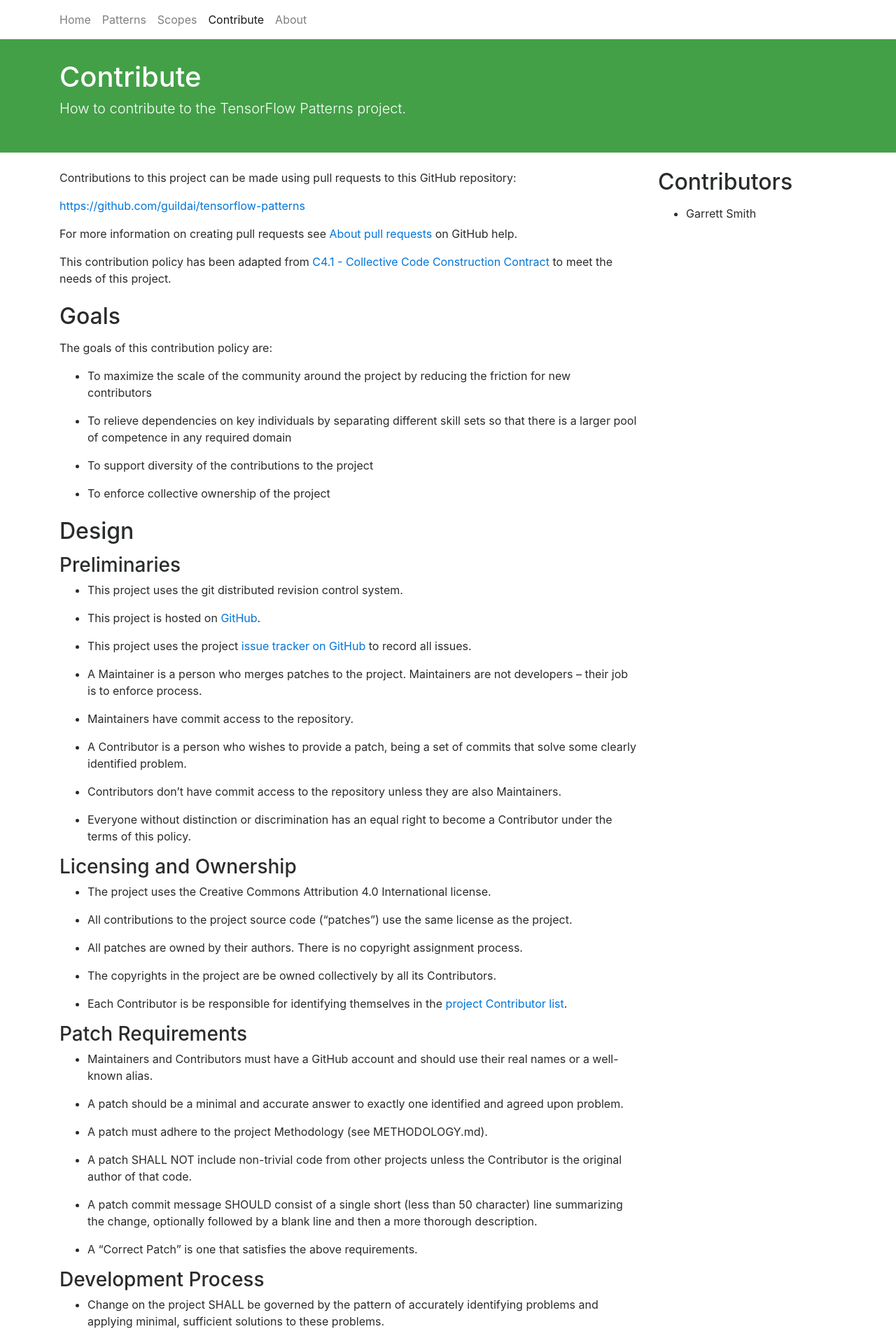
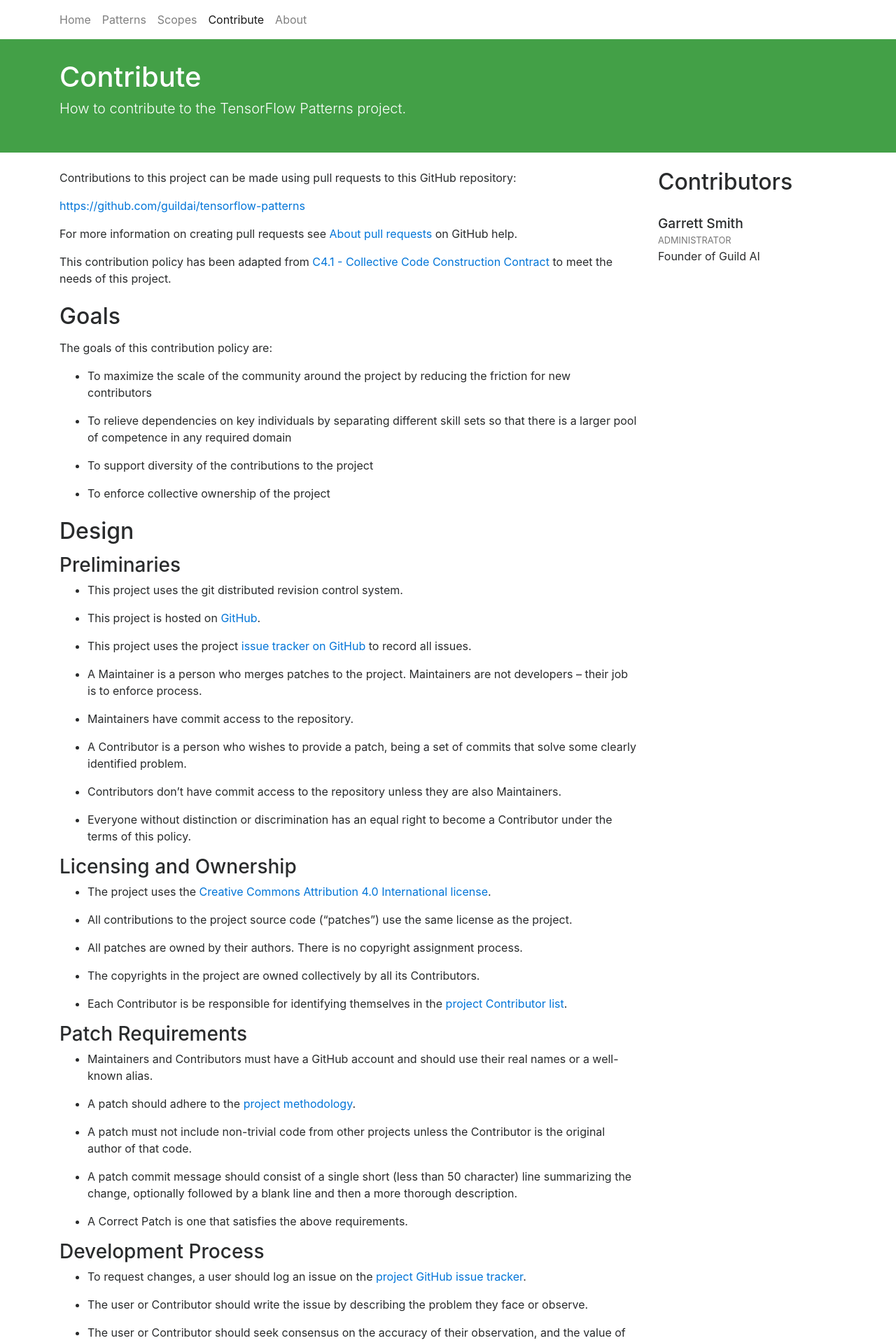
Before and after one commit to guildai/tensorflow-patterns, a Jekyll site: the page built from contribute/index.md, in a window 1280 px wide. Shown: the top 1919 px of the page at 70% size. Built offline with Jekyll 4.4.1, drawn with Linux system fonts in a browser that asks for light colours; comment, search, counter and statistics services are not loaded; some of the changed text lies outside the part shown.

Commit message:
Work on contribution policy

```diff
--- a/_data/contributors.yml
+++ b/_data/contributors.yml
@@ -1,4 +1,4 @@
 - name: Garrett Smith
-  blurb: Founder of Guild AI
+  about: Founder of Guild AI
   email: g@rre.tt
-  maintainer: yes
+  role: Administrator
--- a/_layouts/contribute.html
+++ b/_layouts/contribute.html
@@ -16,9 +16,13 @@
     </div>
     <div class="col-lg-3">
       <h2 class="mt-0">Contributors</h2>
-      <ul class="contributors">
+      <ul class="sidebar-list">
       {% for c in site.data.contributors %}
-      <li>{{c.name}}</li>
+      <li>
+	<h4>{{c.name}}</h4>
+	<div><small>{{c.role}}</small></div>
+	<p>{{c.about}}<p>
+      </li>
       {% endfor %}
       </ul>
     </div>
--- a/assets/css/site.css
+++ b/assets/css/site.css
@@ -129,24 +129,35 @@
     padding-left: 1.1rem;
 }
 
-ul.popular-patterns {
+ul.sidebar-list {
     list-style: none;
     padding-left: 0;
 }
 
-ul.popular-patterns h4 {
+ul.sidebar-list h4 {
     font-size: 1.2rem;
+    margin-bottom: 0;
 }
 
-ul.popular-patterns h4 small a {
+ul.sidebar-list small,
+ul.sidebar-list small a {
     font-size: 0.8rem;
     text-transform: uppercase;
     color: #777;
 }
 
-ul.popular-patterns li {
-    border-bottom: 1px solid #ddd;
-    margin-bottom: 1rem;
+ul.sidebar-list li {
+    border-top: 1px solid #ddd;
+    padding-top: 1rem;
+}
+
+ul.sidebar-list li:first-child {
+    border-top: none;
+}
+
+.sidebar-list-more {
+    padding-top: 1rem;
+    border-top: 1px solid #ddd;
 }
 
 .pattern-scope a {
--- a/contribute/index.md
+++ b/contribute/index.md
@@ -65,8 +65,8 @@
 
 ### Licensing and Ownership
 
-- The project uses the Creative Commons Attribution 4.0 International
-  license.
+- The project uses the [Creative Commons Attribution 4.0 International
+  license](https://creativecommons.org/licenses/by/4.0/).
 
 - All contributions to the project source code ("patches") use the
   same license as the project.
@@ -74,10 +74,11 @@
 - All patches are owned by their authors. There is no copyright
   assignment process.
 
-- The copyrights in the project are be owned collectively by all its
+- The copyrights in the project are owned collectively by all its
   Contributors.
 
-- Each Contributor is be responsible for identifying themselves in the
+- Each Contributor is be responsible for identifying themselves in
+  the
   [project Contributor list](https://raw.githubusercontent.com/guildai/tensorflow-patterns/master/_data/contributors.yml).
 
 ### Patch Requirements
@@ -85,96 +86,72 @@
 - Maintainers and Contributors must have a GitHub account and should
   use their real names or a well-known alias.
 
-- A patch should be a minimal and accurate answer to exactly one
-  identified and agreed upon problem.
+- A patch should adhere to the [project methodology](/method/).
 
-- A patch must adhere to the project Methodology (see METHODOLOGY.md).
+- A patch must not include non-trivial code from other projects unless
+  the Contributor is the original author of that code.
 
-- A patch SHALL NOT include non-trivial code from other projects
-  unless the Contributor is the original author of that code.
-
-- A patch commit message SHOULD consist of a single short (less than
+- A patch commit message should consist of a single short (less than
   50 character) line summarizing the change, optionally followed by a
   blank line and then a more thorough description.
 
-- A "Correct Patch" is one that satisfies the above requirements.
+- A Correct Patch is one that satisfies the above requirements.
 
 ### Development Process
 
-- Change on the project SHALL be governed by the pattern of accurately
-  identifying problems and applying minimal, sufficient solutions to
-  these problems.
+- To request changes, a user should log an issue on the [project
+  GitHub issue tracker](https://github.com/guildai/tensorflow-patterns/issues).
 
-- To request changes, a user SHOULD log an issue on the project
-  Platform issue tracker.
-
-- The user or Contributor SHOULD write the issue by describing the
+- The user or Contributor should write the issue by describing the
   problem they face or observe.
 
-- The user or Contributor SHOULD seek consensus on the accuracy of
+- The user or Contributor should seek consensus on the accuracy of
   their observation, and the value of solving the problem.
 
-- Thus, the release history of the project SHALL be a list of
+- Thus, the release history of the project should be a list of
   meaningful issues logged and solved.
 
-- To work on an issue, a Contributor SHALL fork the project repository
-  and then work on their forked repository.
+- To work on an issue, a Contributor must fork the project repository
+  and work on their forked repository.
 
-- To submit a patch, a Contributor SHALL create a Platform pull
-  request back to the project.
+- To submit a patch, a Contributor must create a GitHub pull request
+  back to the project.
 
-- A Contributor SHALL NOT commit changes directly to the project.
+- A Contributor may directly send a pull request without logging a
+  separate issue.
 
-- If the Platform implements pull requests as issues, a Contributor
-  MAY directly send a pull request without logging a separate issue.
-
-- To discuss a patch, people MAY comment on the Platform pull request,
+- To discuss a patch, people may comment on the GitHub pull request,
   on the commit, or elsewhere.
 
-- To accept or reject a patch, a Maintainer SHALL use the Platform
+- To accept or reject a patch, a Maintainer must use the GitHub
   interface.
 
-- Maintainers SHOULD NOT merge their own patches except in exceptional
-  cases, such as non-responsiveness from other Maintainers for an
-  extended period (more than 1-2 days).
-
-- Maintainers SHALL NOT make value judgments on correct patches.
-
-- Maintainers SHALL merge correct patches from other Contributors
+- Maintainers must merge correct patches from other Contributors
   rapidly.
 
-- The Contributor MAY tag an issue as "Ready" after making a pull
-  request for the issue.
-
-- The user who created an issue SHOULD close the issue after checking
+- The user who created an issue should close the issue after checking
   the patch is successful.
 
-- Maintainers SHOULD ask for improvements to incorrect patches and
-  SHOULD reject incorrect patches if the Contributor does not respond
+- Maintainers should ask for improvements to incorrect patches and
+  should reject incorrect patches if the Contributor does not respond
   constructively.
 
-- Any Contributor who has value judgments on a correct patch SHOULD
+- Any Contributor who has value judgments on a correct patch should
   express these via their own patches.
-
-- Maintainers MAY commit changes to non-source documentation directly
-  to the project.
 
 ### Project Administration
 
-- The project founders SHALL act as Administrators to manage the set
+- The project founders should act as Administrators to manage the set
   of project Maintainers.
 
-- The Administrators SHALL ensure their own succession over time by
-  promoting the most effective Maintainers.
-
-- A new Contributor who makes a correct patch SHALL be invited to
+- A new Contributor who makes a correct patch should be invited to
   become a Maintainer.
 
-- Administrators MAY remove Maintainers who are inactive for an
-  extended period of time, or who repeatedly fail to apply this
-  process accurately.
+- Administrators may remove Maintainers who are inactive for an
+  extended period of time or who repeatedly fail to apply this
+  process.
 
-- Administrators SHOULD block or ban "bad actors" who cause stress and
+- Administrators should block or ban "bad actors" who cause stress and
   pain to others in the project. This should be done after public
   discussion, with a chance for all parties to speak. A bad actor is
   someone who repeatedly ignores the rules and culture of the project,
```
Also changed, not shown: _includes/content/popular.html (+4 -3 lines).
